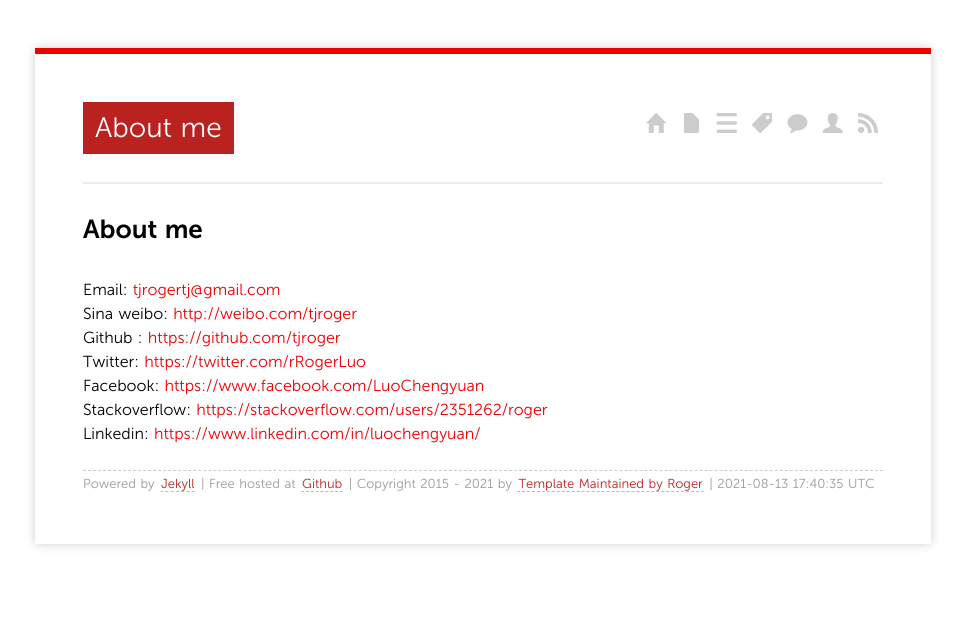
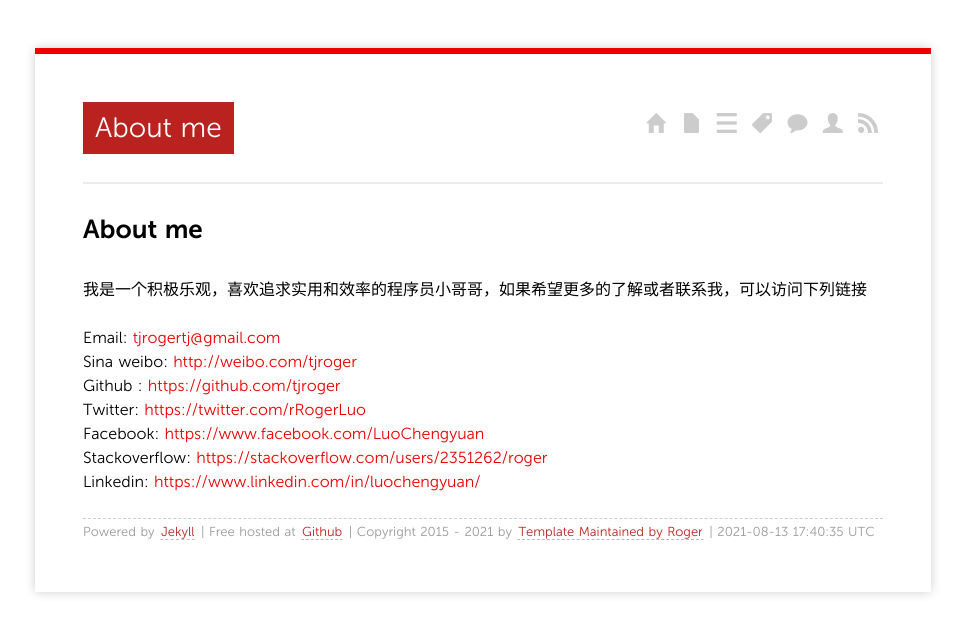
Before and after one commit to TJRoger/tjroger.github.io, a Jekyll site: the page built from about/index.md, in a window 1280 px wide. Shown: the top 634 px of the page, without its empty margins (157-1122 px from the left). Built offline with Jekyll 4.4.1, drawn with Linux system fonts in a browser that asks for light colours; comment, search, counter and statistics services are not loaded; a style sheet for code colours, icons or effects is not loaded.

Commit message:
update self introduction

```diff
--- a/about/index.md
+++ b/about/index.md
@@ -5,6 +5,7 @@ comments: yes
 ---
 
 ## About me
+我是一个积极乐观，喜欢追求实用和效率的程序员小哥哥，如果希望更多的了解或者联系我，可以访问下列链接
 
 Email: [tjrogertj@gmail.com](mailto:tjrogertj@gmail.com)
 Sina weibo: [http://weibo.com/tjroger](http://weibo.com/tjroger)
```
